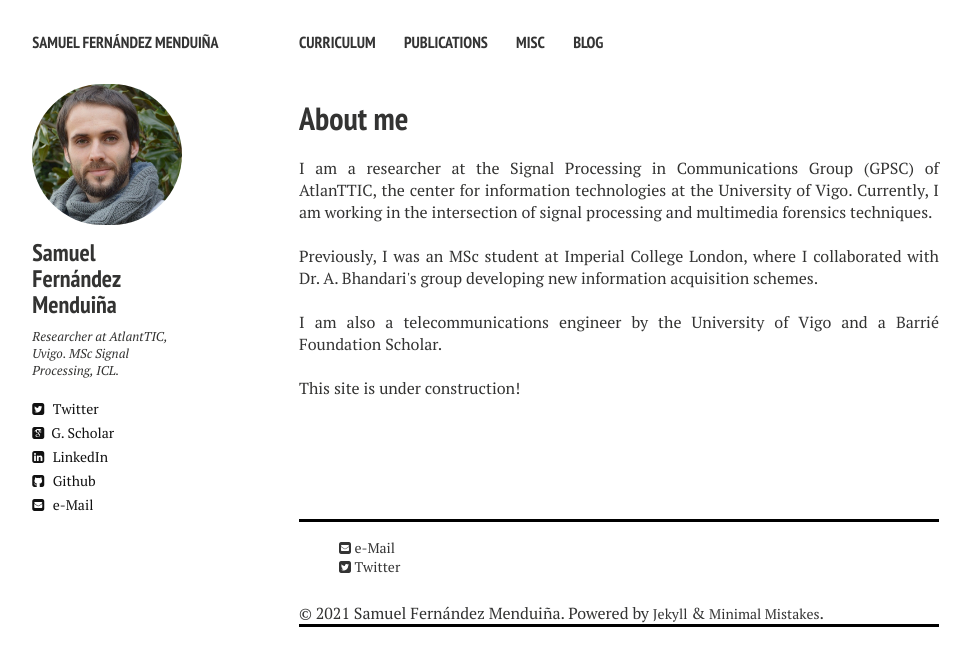
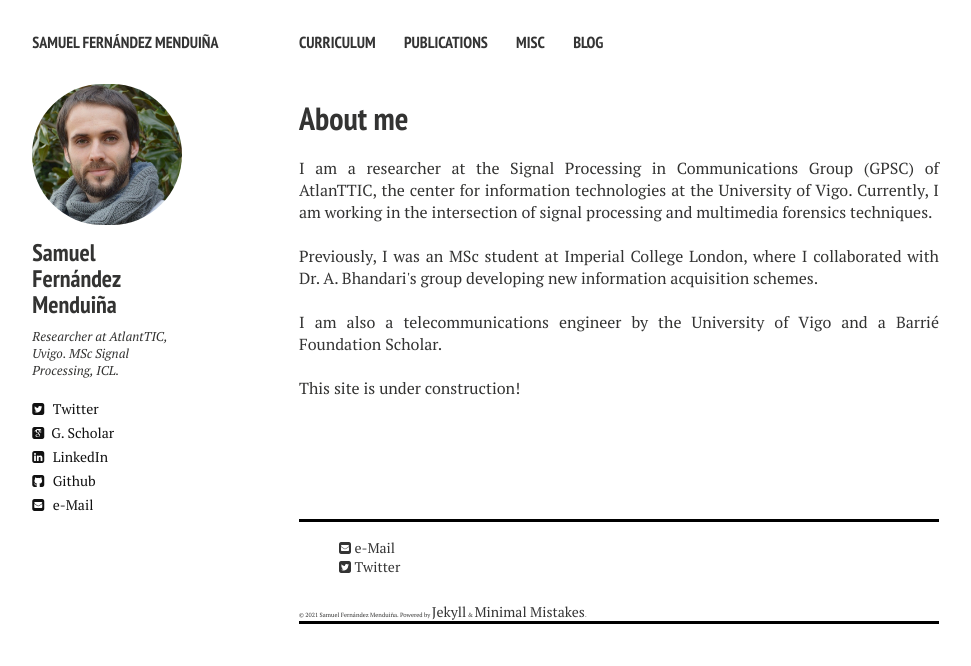
Before and after one commit to sf219/sfweb, a Jekyll site: the page built from index.md, in a window 1280 px wide. Shown: the top 666 px of the page, without its empty margins (21-992 px from the left). Built offline with Jekyll 4.4.1, drawn with Linux system fonts in a browser that asks for light colours; nearby versions of some CDN libraries.

Commit message:
Update _footer.html

```diff
--- a/_includes/_footer.html
+++ b/_includes/_footer.html
@@ -9,6 +9,9 @@
     float: none;
     margin: 0 auto;
     text-align:left;
+}
+#div2 {
+  font-size: 6px;
 }
 </head>
 </style>
@@ -29,7 +32,7 @@
     {% endif %}
   </ul>
 </div>
-<div class="page__footer-copyright">&copy; {{ site.time | date: '%Y' }} {{ site.name | default: site.title }}. {{ site.data.ui-text[site.locale].powered_by | default: "Powered by" }} <a href="https://jekyllrb.com" rel="nofollow">Jekyll</a> &amp; <a href="https://mademistakes.com/work/minimal-mistakes-jekyll-theme/" rel="nofollow">Minimal Mistakes</a>.</div>
+<div id = "div2" class="page__footer-copyright">&copy; {{ site.time | date: '%Y' }} {{ site.name | default: site.title }}. {{ site.data.ui-text[site.locale].powered_by | default: "Powered by" }} <a href="https://jekyllrb.com" rel="nofollow">Jekyll</a> &amp; <a href="https://mademistakes.com/work/minimal-mistakes-jekyll-theme/" rel="nofollow">Minimal Mistakes</a>.</div>
 </div>
     </body>
 </html>
```
